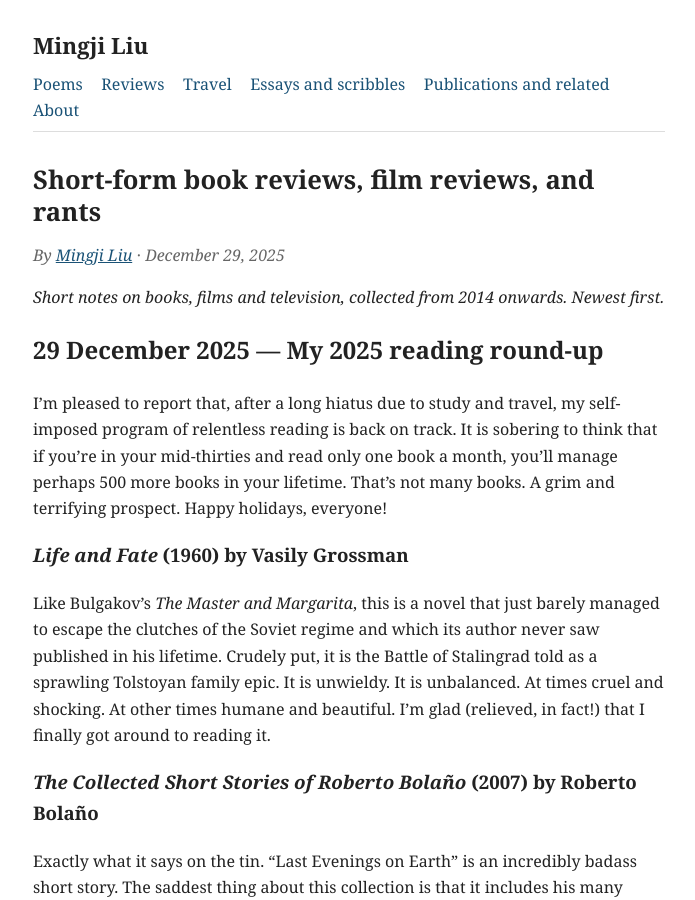
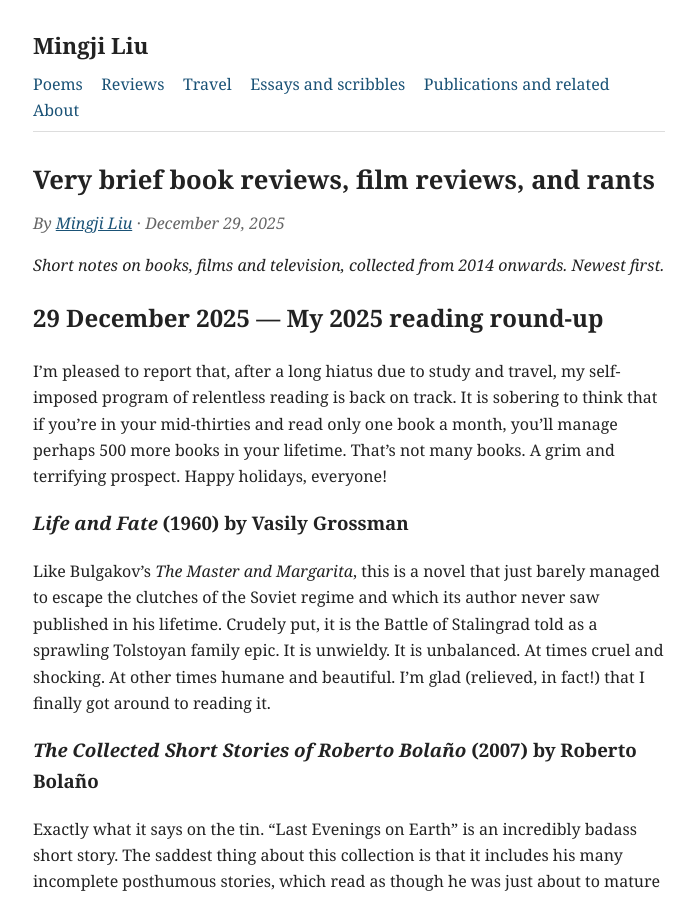
Before and after one commit to mingjiliu/mingjiliu.github.io, a Jekyll site: the page built from _reviews/SHORT-~1.MD, in a window 1280 px wide and 900 px high. Shown: the whole window, without its empty margins (291-986 px from the left). Built offline with Jekyll 4.4.1, drawn with Linux system fonts in a browser that asks for light colours.

Commit message:
Update SHORT-~1.MD

```diff
--- a/_reviews/SHORT-~1.MD
+++ b/_reviews/SHORT-~1.MD
@@ -1,5 +1,5 @@
 ---
-title: "Short-form book reviews, film reviews, and rants"
+title: "Very brief book reviews, film reviews, and rants"
 date: 2025-12-29
 ---
 
```
